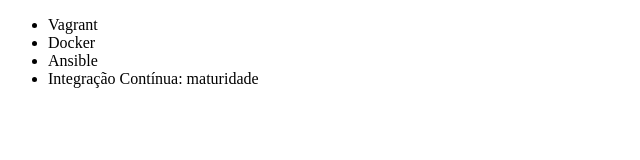
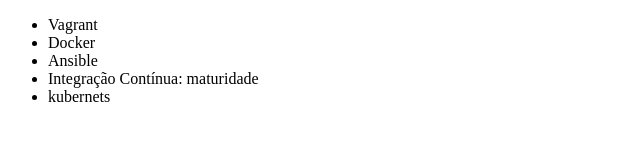
Before and after one commit to marcoamakerman/alura-git, a plain HTML site: page index.html in a window 1280 px wide. Shown: the full height of the page, 0-640 px from the left. Drawn offline with Linux system fonts and the light colour scheme.

Commit message:
adicionando curso kubernetes

```diff
--- a/index.html
+++ b/index.html
@@ -10,6 +10,7 @@
         <li>Docker</li>
         <li>Ansible</li>
         <li>Integração Contínua: maturidade</li>
+        <li>kubernets</li>
     </ul>
 </body>
 </html>
```
